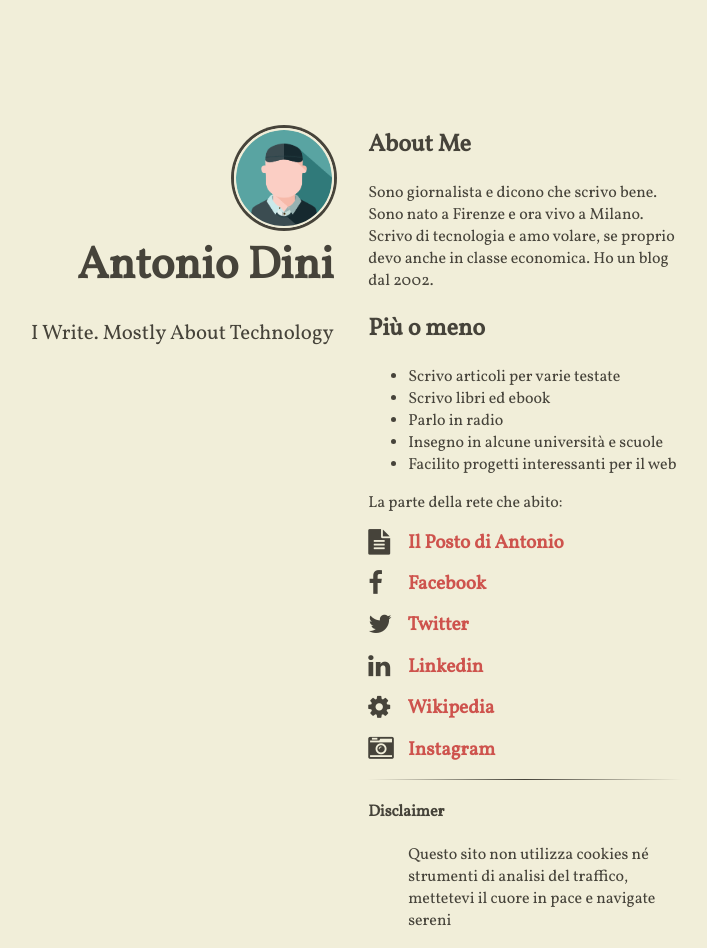
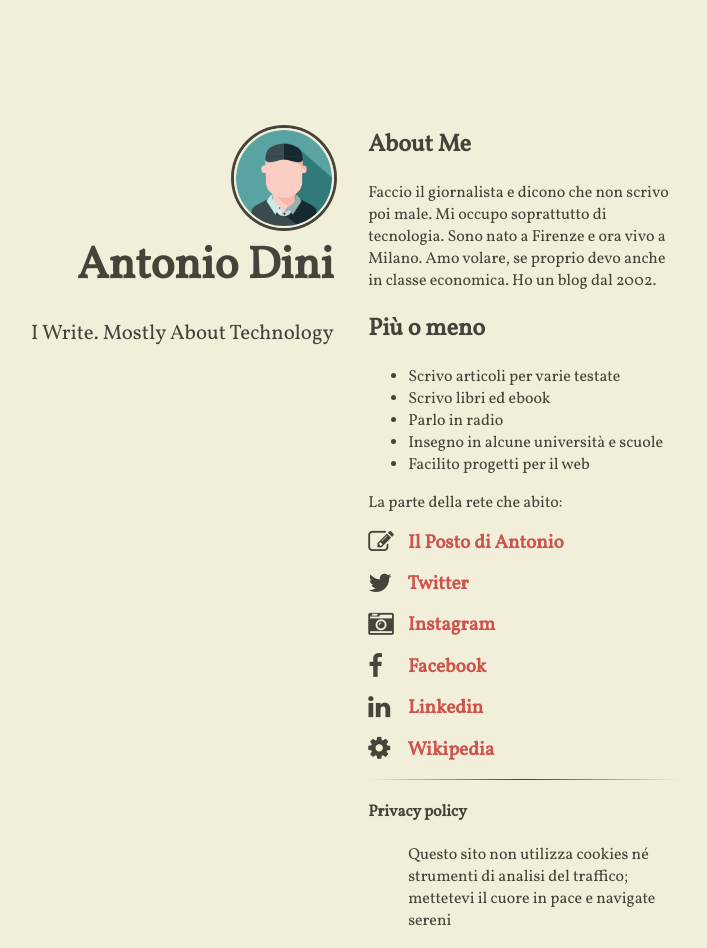
Before and after one commit to antoniodini/antoniodini.github.io, a Jekyll site: the page built from index.html, in a window 1280 px wide. Shown: the whole page, without its empty margins (299-1006 px from the left). Built offline with Jekyll 4.4.1, drawn with Linux system fonts in a browser that asks for light colours; nearby versions of some CDN libraries.

```diff
--- a/_includes/content.html
+++ b/_includes/content.html
@@ -1,5 +1,5 @@
 <h2>About Me</h2>
-<p>Sono giornalista e dicono che scrivo bene. Sono nato a Firenze e ora vivo a Milano. Scrivo di tecnologia e amo volare, se proprio devo anche in classe economica. Ho un blog dal 2002.</p>
+<p>Faccio il giornalista e dicono che non scrivo poi male. Mi occupo soprattutto di tecnologia. Sono nato a Firenze e ora vivo a Milano. Amo volare, se proprio devo anche in classe economica. Ho un blog dal 2002.</p>
 
 <h2>Più o meno</h2>
 <ul>
@@ -7,7 +7,7 @@
   <li>Scrivo libri ed ebook</li>
   <li>Parlo in radio</li>
   <li>Insegno in alcune università e scuole</li>
-  <li>Facilito progetti interessanti per il web</li>
+  <li>Facilito progetti per il web</li>
 </ul>
 
 <p>La parte della rete che abito:</p>
@@ -15,35 +15,36 @@
 <!--<hr />-->
 
 <ul class="fa-ul main-list">
-  <li class="main-list-item">
-    <span class="fa fa-file-text fa-lg main-list-item-icon"></span>
-    <a href="http://antoniodini.blogspot.com">Il Posto di Antonio</a>
-  </li>
-   <li class="main-list-item">
+	<li class="main-list-item">
+    <span class="fa fa-edit fa-lg main-list-item-icon"></span>
+    <a href="https://antoniodini.blogspot.com" target="_blank">Il Posto di Antonio</a>
+  </li> <!--Blogger-->
+	<li class="main-list-item">
+    <span class="fa fa-twitter fa-lg main-list-item-icon"></span>
+    <a href="https://twitter.com/antoniodini" target="_blank">Twitter</a>
+  </li> <!--Twitter-->
+	<li class="main-list-item">
+    <span class="fa fa-camera-retro fa-lg main-list-item-icon"></span>
+    <a href="https://instagram.com/antoniodini/" target="_blank"s>Instagram</a>
+    </li> <!--Instagram-->
+	<li class="main-list-item">
     <span class="fa fa-facebook fa-lg main-list-item-icon"></span>
-    <a href="https://www.facebook.com/antoniodini">Facebook</a>
-  </li>
-   <li class="main-list-item">
-    <span class="fa fa-twitter fa-lg main-list-item-icon"></span>
-    <a href="https://twitter.com/antoniodini">Twitter</a>
-  </li>
-  <li class="main-list-item">
+    <a href="https://www.facebook.com/antoniodini" target="_blank">Facebook</a>
+  </li> <!--Facebook-->
+    <li class="main-list-item">
     <span class="fa fa-linkedin fa-lg main-list-item-icon"></span>
-    <a href="https://it.linkedin.com/in/antoniodini">Linkedin</a>
-  </li>
+    <a href="https://it.linkedin.com/in/antoniodini" target="_blank">Linkedin</a>
+  </li> <!--Linkedin-->
   <li class="main-list-item">
     <span class="fa fa-cog fa-lg main-list-item-icon"></span>
-    <a href="http://it.wikipedia.org/Antonio_Dini">Wikipedia</a>
-    </li>
-  <li class="main-list-item">
-    <span class="fa fa-camera-retro fa-lg main-list-item-icon"></span>
-    <a href="https://instagram.com/antoniodini/">Instagram</a>
-    </li>
+    <a href="https://it.wikipedia.org/wiki/Antonio_Dini" target="_blank">Wikipedia</a>
+    </li> <!--Wikipedia-->
+
 </ul>
 
 <hr />
 
-<h4>Disclaimer</h4>
+<h4>Privacy policy</h4>
 <ul>
-<p>Questo sito non utilizza cookies né strumenti di analisi del traffico, mettetevi il cuore in pace e navigate sereni</p>
+<p>Questo sito non utilizza cookies né strumenti di analisi del traffico; mettetevi il cuore in pace e navigate sereni</p>
 </ul>
```
Also changed, not shown: 1 other file.
